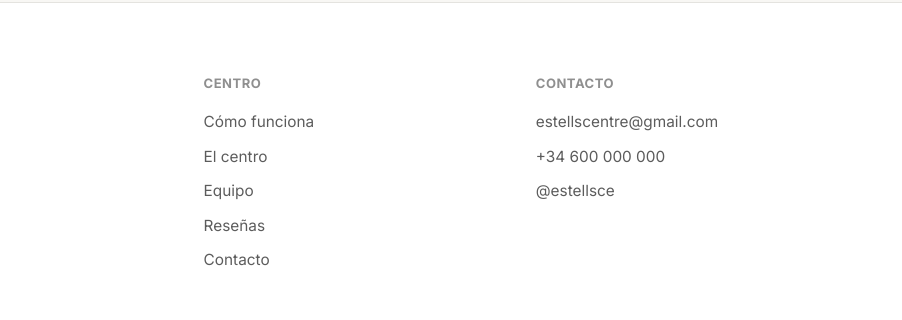
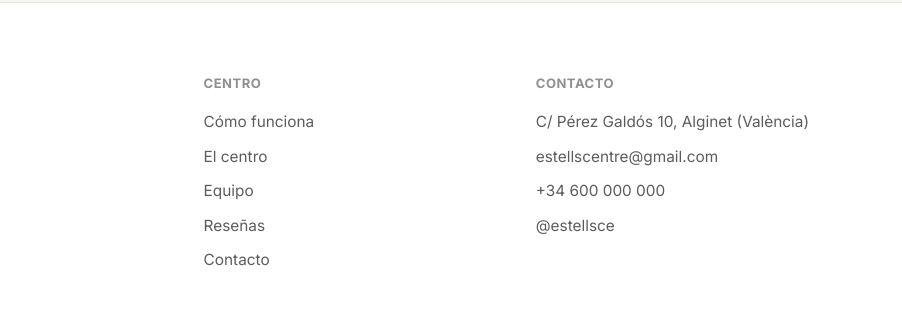
Before and after one commit to brenosiqn8n/estells-appli, a plain HTML site: page index.html in a window 1280 px wide. Shown: the part 5268-5588 px from the top of the page, 378-1280 px from the left. Drawn offline with Linux system fonts and the light colour scheme.

Commit message:
Add centre address to footer with Google Maps link
Co-Authored-By: Claude Opus 4.8 <noreply@anthropic.com>

```diff
--- a/index.html
+++ b/index.html
@@ -2131,6 +2131,7 @@
           <div>
             <h4 data-i18n="footer.contacto">Contacto</h4>
             <ul>
+              <li><a href="https://www.google.com/maps/search/?api=1&query=Carrer%20de%20Perez%20Galdos%2010%2C%20Alginet" target="_blank" rel="noopener">C/ Pérez Galdós 10, Alginet (València)</a></li>
               <li><a href="mailto:estellscentre@gmail.com">estellscentre@gmail.com</a></li>
               <li><a href="tel:+34600000000">+34 600 000 000</a></li>
               <li><a href="https://www.instagram.com/estellsce/" target="_blank" rel="noopener">@estellsce</a></li>
```
